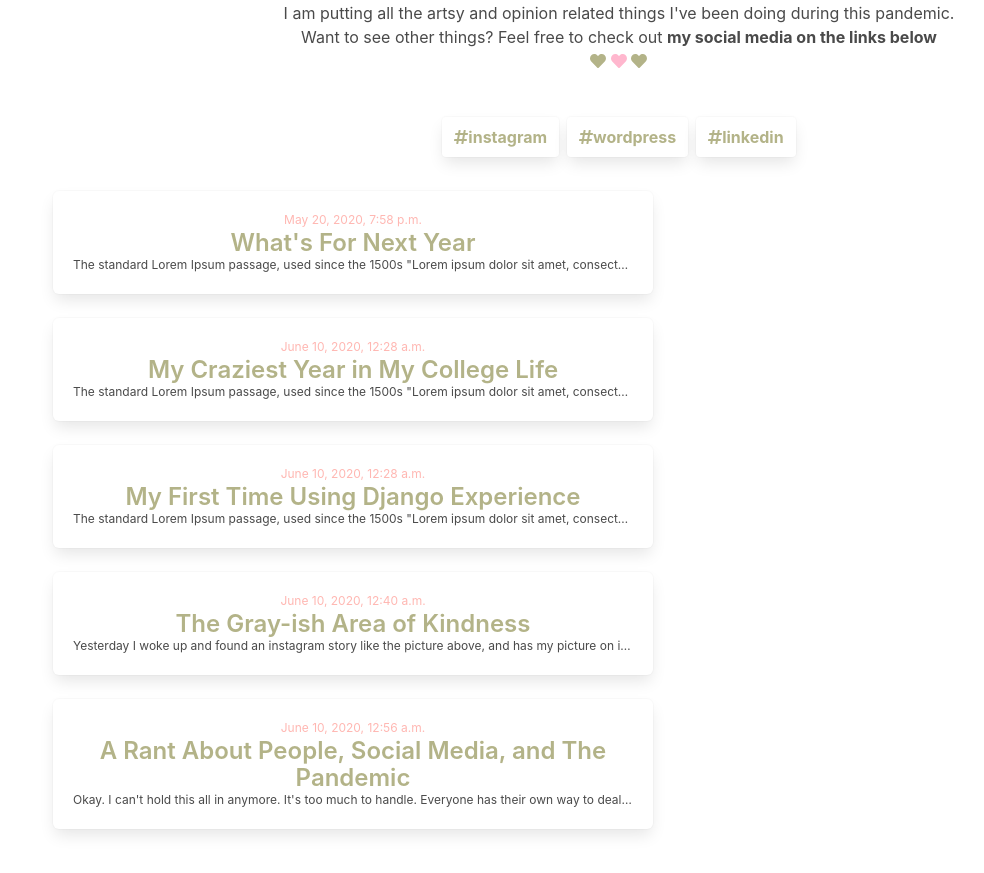
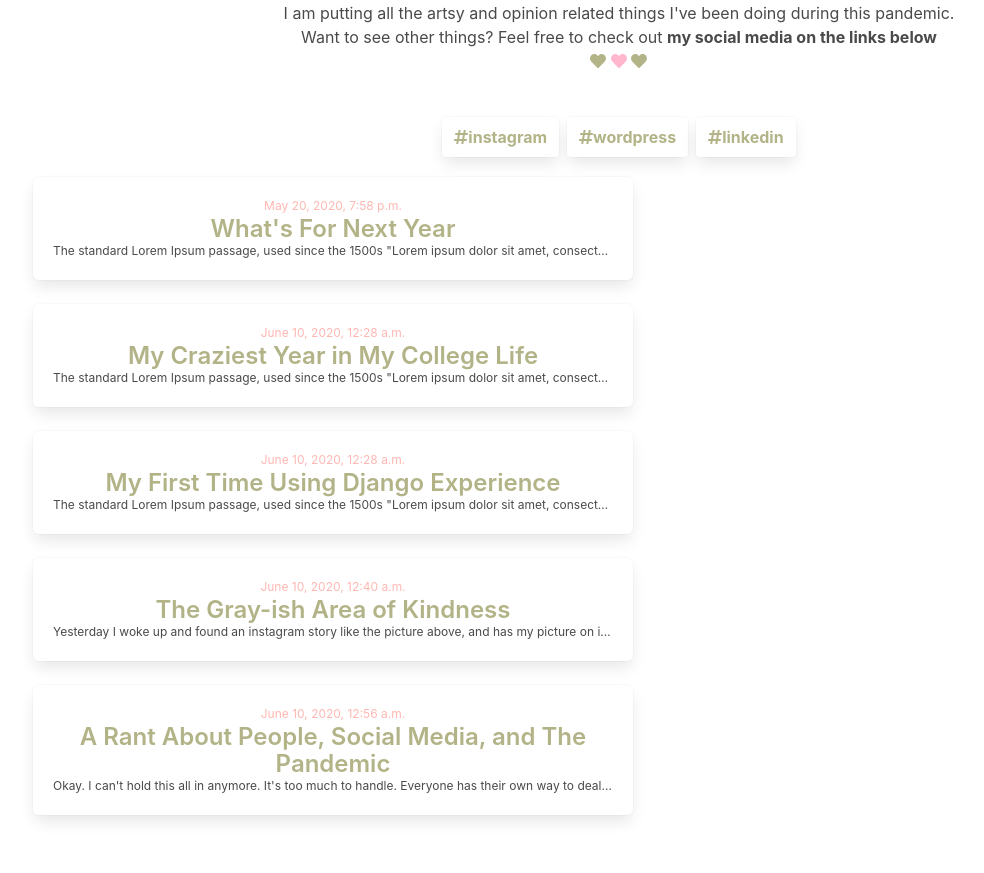
Before and after one commit to amlndr/myWebsite, a Django app: page / in a window 1320 px wide; the page is wider, and only the part inside the window is pictured. Shown: the part 430-1303 px from the top of that part, without its empty margins (41-1025 px from the left). After the commit the page ends 1251 px from the top of that part, so only its background shows below. Run offline with Django 3.2, Linux system fonts and the light colour scheme; data comes from the database, SQL or seed files in the repository; some libraries are stand-ins or nearby versions.

Commit message:
try again fix

```diff
--- a/blog/templates/blog/post_list.html
+++ b/blog/templates/blog/post_list.html
@@ -3,6 +3,7 @@
 
 <html>
 {% block content %}
+<div class="container is-fluid">
 
 <div class="profile"style="margin:5px;">
     <div class="level">
@@ -41,8 +42,8 @@
         </span></div></div>
 </div>
 
-
-    <div class="container" >
+</div>
+    <div class="container is-fluid" >
         <div class="profile">
         <div class="level">
             <div class="level-item has-text-centered">
```
